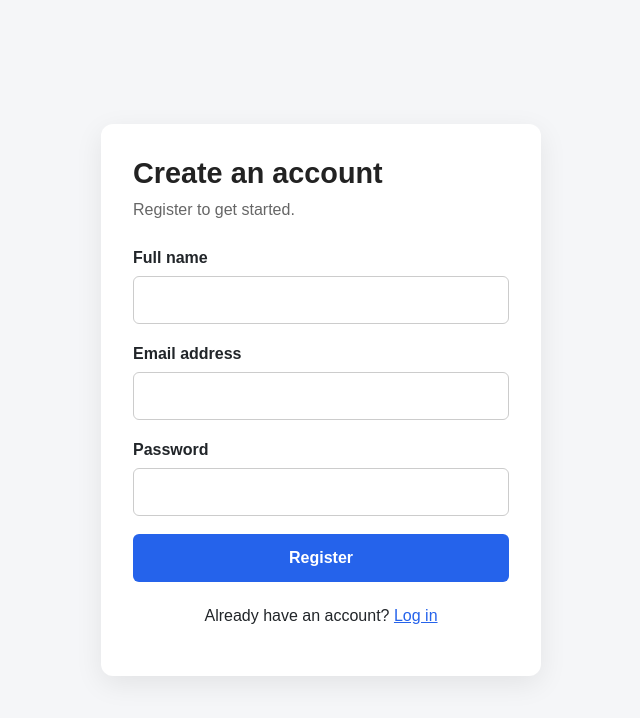
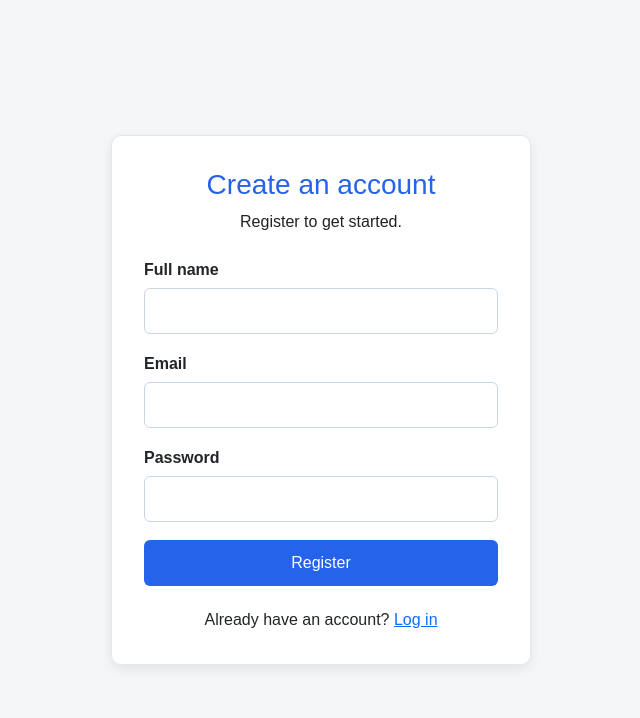
Before and after one commit to abdisawaritu/authentication-system, a React (Vite) app in the folder client/: page /register in a window 1280 px wide. Shown: the top 718 px of the page, without its empty margins (319-959 px from the left). Built offline with nearby package versions, Linux system fonts and the light colour scheme; no server answers.

Commit message:
Implement shared authentication state and protected dashboard

```diff
--- a/client/package.json
+++ b/client/package.json
@@ -14,7 +14,8 @@
     "bootstrap": "^5.3.8",
     "react": "^19.3.1",
     "react-dom": "^19.3.1",
-    "react-router": "^8.5.0"
+    "react-router": "^8.5.0",
+    "react-router-dom": "^7.18.4"
   },
   "devDependencies": {
     "@eslint/js": "^10.0.1",
--- a/client/src/App.jsx
+++ b/client/src/App.jsx
@@ -1,15 +1,26 @@
-import { useState } from "react";
+import { Navigate, Route, Routes } from "react-router-dom";
+
+import Login from "./pages/Login";
 import Register from "./pages/Register";
-import Login from "./pages/Login";
+import Dashboard from "./pages/Dashboard";
+import ProtectedRoute from "./components/ProtectedRoute";
 
 function App() {
-  const [currentPage, setCurrentPage] = useState("register");
+  return (
+    <Routes>
+      <Route path="/" element={<Navigate to="/login" replace />} />
 
-  if (currentPage === "login") {
-    return <Login onSwitchToRegister={() => setCurrentPage("register")} />;
-  }
+      <Route path="/login" element={<Login />} />
 
-  return <Register onSwitchToLogin={() => setCurrentPage("login")} />;
+      <Route path="/register" element={<Register />} />
+
+      <Route element={<ProtectedRoute />}>
+        <Route path="/dashboard" element={<Dashboard />} />
+      </Route>
+
+      <Route path="*" element={<Navigate to="/login" replace />} />
+    </Routes>
+  );
 }
 
 export default App;
--- /dev/null
+++ b/client/src/components/ProtectedRoute.jsx
@@ -0,0 +1,22 @@
+import { Navigate, Outlet, useLocation } from "react-router-dom";
+import { useAuth } from "../context/AuthContext";
+
+function ProtectedRoute() {
+  const { user, loading } = useAuth();
+  const location = useLocation();
+
+  // Wait for the backend session check to finish.
+  if (loading) {
+    return <p className="text-center mt-5">Checking your session...</p>;
+  }
+
+  // Send unauthenticated users to login.
+  if (!user) {
+    return <Navigate to="/login" replace state={{ from: location }} />;
+  }
+
+  // Render the protected page.
+  return <Outlet />;
+}
+
+export default ProtectedRoute;
--- /dev/null
+++ b/client/src/context/AuthContext.jsx
@@ -0,0 +1,98 @@
+import {
+  createContext,
+  useCallback,
+  useContext,
+  useEffect,
+  useState,
+} from "react";
+
+import { apiRequest } from "../services/api";
+
+const AuthContext = createContext(null);
+
+export function AuthProvider({ children }) {
+  const [user, setUser] = useState(null);
+  const [loading, setLoading] = useState(true);
+
+  // Check the current user's session with the backend.
+  const refreshUser = useCallback(async () => {
+    try {
+      const data = await apiRequest("/auth/me");
+
+      setUser(data.user);
+      return data.user;
+    } catch (error) {
+      // A 401 means there is no valid logged-in session.
+      if (error.status === 401) {
+        setUser(null);
+        return null;
+      }
+
+      // Network or server errors are different from a 401.
+      throw error;
+    } finally {
+      setLoading(false);
+    }
+  }, []);
+
+  // Run once when the authentication provider is mounted.
+  useEffect(() => {
+    refreshUser().catch((error) => {
+      console.error("Unable to check authentication:", error);
+      setUser(null);
+    });
+  }, [refreshUser]);
+
+  // Log in and retrieve the authenticated user.
+  const loginUser = async (email, password) => {
+    await apiRequest("/auth/login", {
+      method: "POST",
+      body: JSON.stringify({ email, password }),
+    });
+
+    const data = await apiRequest("/auth/me");
+
+    setUser(data.user);
+    return data.user;
+  };
+
+  // Register an account. Registration does not automatically log in.
+  const registerUser = async (name, email, password) => {
+    return apiRequest("/auth/register", {
+      method: "POST",
+      body: JSON.stringify({ name, email, password }),
+    });
+  };
+
+  // Log out through Express, then clear React's shared user state.
+  const logoutUser = async () => {
+    await apiRequest("/auth/logout", {
+      method: "POST",
+    });
+
+    setUser(null);
+  };
+
+  const value = {
+    user,
+    loading,
+    refreshUser,
+    loginUser,
+    registerUser,
+    logoutUser,
+    isAuthenticated: Boolean(user),
+  };
+
+  return <AuthContext.Provider value={value}>{children}</AuthContext.Provider>;
+}
+
+// A convenient way for any component to access authentication.
+export function useAuth() {
+  const context = useContext(AuthContext);
+
+  if (context === null) {
+    throw new Error("useAuth must be used inside an AuthProvider.");
+  }
+
+  return context;
+}
--- a/client/src/main.jsx
+++ b/client/src/main.jsx
@@ -1,11 +1,19 @@
 import { StrictMode } from "react";
 import { createRoot } from "react-dom/client";
+import { BrowserRouter } from "react-router-dom";
+
 import "bootstrap/dist/css/bootstrap.min.css";
 import "./index.css";
-import App from "./App.jsx";
+
+import App from "./App";
+import { AuthProvider } from "./context/AuthContext";
 
 createRoot(document.getElementById("root")).render(
   <StrictMode>
-    <App />
+    <BrowserRouter>
+      <AuthProvider>
+        <App />
+      </AuthProvider>
+    </BrowserRouter>
   </StrictMode>,
 );
--- a/client/src/pages/Dashboard.jsx
+++ b/client/src/pages/Dashboard.jsx
@@ -0,0 +1,64 @@
+import { useState } from "react";
+import { useNavigate } from "react-router-dom";
+
+import { useAuth } from "../context/AuthContext";
+import styles from "./Dashboard.module.css";
+
+function Dashboard() {
+  const { user, logoutUser } = useAuth();
+  const navigate = useNavigate();
+
+  const [errorMessage, setErrorMessage] = useState("");
+  const [isLoggingOut, setIsLoggingOut] = useState(false);
+
+  async function handleLogout() {
+    setErrorMessage("");
+    setIsLoggingOut(true);
+
+    try {
+      await logoutUser();
+      navigate("/login", { replace: true });
+    } catch (error) {
+      setErrorMessage(error.message || "Unable to log out. Please try again.");
+    } finally {
+      setIsLoggingOut(false);
+    }
+  }
+
+  return (
+    <main className={styles.dashboard}>
+      <section className={styles.card}>
+        <h1>Dashboard</h1>
+
+        <p className={styles.welcome}>Welcome, {user?.name || "User"}!</p>
+
+        <div className={styles.userDetails}>
+          <p>
+            <strong>Name:</strong> {user?.name}
+          </p>
+
+          <p>
+            <strong>Email:</strong> {user?.email}
+          </p>
+        </div>
+
+        {errorMessage && (
+          <p className={styles.error} role="alert">
+            {errorMessage}
+          </p>
+        )}
+
+        <button
+          className={styles.logoutButton}
+          type="button"
+          onClick={handleLogout}
+          disabled={isLoggingOut}
+        >
+          {isLoggingOut ? "Logging out..." : "Log out"}
+        </button>
+      </section>
+    </main>
+  );
+}
+
+export default Dashboard;
--- a/client/src/pages/Login.jsx
+++ b/client/src/pages/Login.jsx
@@ -1,46 +1,37 @@
 import { useState } from "react";
-import { apiRequest } from "../services/api";
+import { Link, useLocation, useNavigate } from "react-router-dom";
+
+import { useAuth } from "../context/AuthContext";
 import styles from "./Login.module.css";
 
-function Login({ onSwitchToRegister }) {
-  const [formData, setFormData] = useState({
-    email: "",
-    password: "",
-  });
+function Login() {
+  const { loginUser } = useAuth();
 
-  const [status, setStatus] = useState("");
-  const [error, setError] = useState("");
+  const navigate = useNavigate();
+  const location = useLocation();
+
+  const [email, setEmail] = useState("");
+  const [password, setPassword] = useState("");
+  const [errorMessage, setErrorMessage] = useState("");
   const [isSubmitting, setIsSubmitting] = useState(false);
 
-  function handleChange(event) {
-    const { name, value } = event.target;
-
-    setFormData((previousData) => ({
-      ...previousData,
-      [name]: value,
-    }));
-  }
+  const registrationMessage = location.state?.message;
 
   async function handleSubmit(event) {
     event.preventDefault();
 
-    setStatus("");
-    setError("");
+    setErrorMessage("");
     setIsSubmitting(true);
 
     try {
-      const data = await apiRequest("/auth/login", {
-        method: "POST",
-        body: JSON.stringify(formData),
-      });
+      await loginUser(email, password);
 
-      setStatus(data.message || "Login successful.");
-      setFormData({
-        email: "",
-        password: "",
-      });
-    } catch (err) {
-      setError(err.message || "Login failed. Please try again.");
+      // Return to the originally requested page, or the dashboard.
+      const destination = location.state?.from?.pathname || "/dashboard";
+
+      navigate(destination, { replace: true });
+    } catch (error) {
+      setErrorMessage(error.message || "Login failed. Please try again.");
     } finally {
       setIsSubmitting(false);
     }
@@ -49,50 +40,53 @@ function Login({ onSwitchToRegister }) {
   return (
     <main className={styles.page}>
       <section className={styles.card}>
-        <h1 className={styles.title}>Welcome back</h1>
-        <p className={styles.subtitle}>Log in to your account.</p>
+        <h1 className={styles.title}>Log in</h1>
 
-        <form onSubmit={handleSubmit}>
+        <p className={styles.description}>
+          Enter your account details to continue.
+        </p>
+
+        {registrationMessage && (
+          <p className={styles.success} role="status">
+            {registrationMessage}
+          </p>
+        )}
+
+        {errorMessage && (
+          <p className={styles.error} role="alert">
+            {errorMessage}
+          </p>
+        )}
+
+        <form className={styles.form} onSubmit={handleSubmit}>
           <div className={styles.field}>
-            <label htmlFor="login-email">Email address</label>
+            <label htmlFor="login-email">Email</label>
+
             <input
               id="login-email"
-              name="email"
               type="email"
               autoComplete="email"
-              value={formData.email}
-              onChange={handleChange}
+              value={email}
+              onChange={(event) => setEmail(event.target.value)}
               required
             />
           </div>
 
           <div className={styles.field}>
             <label htmlFor="login-password">Password</label>
+
             <input
               id="login-password"
-              name="password"
               type="password"
               autoComplete="current-password"
-              value={formData.password}
-              onChange={handleChange}
+              value={password}
+              onChange={(event) => setPassword(event.target.value)}
               required
             />
           </div>
 
-          {error && (
-            <p className={styles.error} role="alert">
-              {error}
-            </p>
-          )}
-
-          {status && (
-            <p className={styles.success} role="status">
-              {status}
-            </p>
-          )}
-
           <button
-            className={styles.submitButton}
+            className={styles.button}
             type="submit"
             disabled={isSubmitting}
           >
@@ -100,15 +94,8 @@ function Login({ onSwitchToRegister }) {
           </button>
         </form>
 
-        <p className={styles.switchText}>
-          Don't have an account?{" "}
-          <button
-            type="button"
-            className={styles.linkButton}
-            onClick={onSwitchToRegister}
-          >
-            Register
-          </button>
+        <p className={styles.footer}>
+          Don't have an account? <Link to="/register">Register</Link>
         </p>
       </section>
     </main>
--- a/client/src/pages/Register.jsx
+++ b/client/src/pages/Register.jsx
@@ -1,49 +1,39 @@
 import { useState } from "react";
-import { apiRequest } from "../services/api";
+import { Link, useNavigate } from "react-router-dom";
+
+import { useAuth } from "../context/AuthContext";
 import styles from "./Register.module.css";
 
-function Register({ onSwitchToLogin }) {
-  const [formData, setFormData] = useState({
-    name: "",
-    email: "",
-    password: "",
-  });
+function Register() {
+  const { registerUser } = useAuth();
+  const navigate = useNavigate();
 
-  const [status, setStatus] = useState("");
-  const [error, setError] = useState("");
+  const [name, setName] = useState("");
+  const [email, setEmail] = useState("");
+  const [password, setPassword] = useState("");
+  const [errorMessage, setErrorMessage] = useState("");
   const [isSubmitting, setIsSubmitting] = useState(false);
-
-  function handleChange(event) {
-    const { name, value } = event.target;
-
-    setFormData((previousData) => ({
-      ...previousData,
-      [name]: value,
-    }));
-  }
 
   async function handleSubmit(event) {
     event.preventDefault();
 
-    setStatus("");
-    setError("");
+    setErrorMessage("");
     setIsSubmitting(true);
 
     try {
-      const data = await apiRequest("/auth/register", {
-        method: "POST",
-        body: JSON.stringify(formData),
+      const data = await registerUser(name, email, password);
+
+      navigate("/login", {
+        replace: true,
+        state: {
+          message:
+            data.message || "Registration successful. You can now log in.",
+        },
       });
-
-      setStatus(data.message || "Registration successful.");
-
-      setFormData({
-        name: "",
-        email: "",
-        password: "",
-      });
-    } catch (err) {
-      setError(err.message || "Registration failed. Please try again.");
+    } catch (error) {
+      setErrorMessage(
+        error.message || "Registration failed. Please try again.",
+      );
     } finally {
       setIsSubmitting(false);
     }
@@ -53,65 +43,60 @@ function Register({ onSwitchToLogin }) {
     <main className={styles.page}>
       <section className={styles.card}>
         <h1 className={styles.title}>Create an account</h1>
-        <p className={styles.subtitle}>Register to get started.</p>
 
-        <form onSubmit={handleSubmit}>
+        <p className={styles.description}>Register to get started.</p>
+
+        {errorMessage && (
+          <p className={styles.error} role="alert">
+            {errorMessage}
+          </p>
+        )}
+
+        <form className={styles.form} onSubmit={handleSubmit}>
           <div className={styles.field}>
             <label htmlFor="register-name">Full name</label>
+
             <input
               id="register-name"
-              name="name"
               type="text"
               autoComplete="name"
-              value={formData.name}
-              onChange={handleChange}
               minLength={2}
               maxLength={100}
+              value={name}
+              onChange={(event) => setName(event.target.value)}
               required
             />
           </div>
 
           <div className={styles.field}>
-            <label htmlFor="register-email">Email address</label>
+            <label htmlFor="register-email">Email</label>
+
             <input
               id="register-email"
-              name="email"
               type="email"
               autoComplete="email"
-              value={formData.email}
-              onChange={handleChange}
+              value={email}
+              onChange={(event) => setEmail(event.target.value)}
               required
             />
           </div>
 
           <div className={styles.field}>
             <label htmlFor="register-password">Password</label>
+
             <input
               id="register-password"
-              name="password"
               type="password"
               autoComplete="new-password"
-              value={formData.password}
-              onChange={handleChange}
               minLength={8}
+              value={password}
+              onChange={(event) => setPassword(event.target.value)}
               required
             />
           </div>
 
-          {error && (
-            <p className={styles.error} role="alert">
-              {error}
-            </p>
-          )}
-
-          {status && (
-            <p className={styles.success} role="status">
-              {status}
-            </p>
-          )}
-
           <button
-            className={styles.submitButton}
+            className={styles.button}
             type="submit"
             disabled={isSubmitting}
           >
@@ -119,15 +104,8 @@ function Register({ onSwitchToLogin }) {
           </button>
         </form>
 
-        <p className={styles.switchText}>
-          Already have an account?{" "}
-          <button
-            type="button"
-            className={styles.linkButton}
-            onClick={onSwitchToLogin}
-          >
-            Log in
-          </button>
+        <p className={styles.footer}>
+          Already have an account? <Link to="/login">Log in</Link>
         </p>
       </section>
     </main>
--- a/client/src/pages/Register.module.css
+++ b/client/src/pages/Register.module.css
@@ -2,38 +2,45 @@
 .page {
   min-height: 100vh;
   display: flex;
+  justify-content: center;
   align-items: center;
-  justify-content: center;
   padding: 24px;
-  background: var(--color-background);
+  background-color: var(--color-background);
 }
 
 .card {
   width: 100%;
-  max-width: 440px;
+  max-width: 420px;
   padding: 32px;
-  background: var(--color-white);
-  border-radius: 12px;
-  box-shadow: 0 8px 28px rgba(0, 0, 0, 0.08);
+  border: 1px solid #e5e7eb;
+  border-radius: 10px;
+  background-color: var(--color-white);
+  box-shadow: 0 4px 12px rgb(0 0 0 / 8%);
 }
 
 .title {
   margin-bottom: 8px;
-  color: var(--color-text);
-  font-size: 1.8rem;
-  font-weight: 700;
+  color: var(--color-primary);
+  font-size: 28px;
+  text-align: center;
 }
 
-.subtitle {
+.description {
   margin-bottom: 24px;
-  color: #666666;
+  color: var(--color-text);
+  text-align: center;
+}
+
+.form {
+  display: flex;
+  flex-direction: column;
+  gap: 18px;
 }
 
 .field {
   display: flex;
   flex-direction: column;
   gap: 6px;
-  margin-bottom: 18px;
 }
 
 .field label {
@@ -42,8 +49,8 @@
 
 .field input {
   width: 100%;
-  padding: 11px 12px;
-  border: 1px solid #cccccc;
+  padding: 10px 12px;
+  border: 1px solid #cbd5e1;
   border-radius: 6px;
 }
 
@@ -52,40 +59,26 @@
   outline-offset: 1px;
 }
 
-.submitButton {
-  width: 100%;
-  padding: 12px;
+.button {
+  padding: 11px 16px;
   border: none;
   border-radius: 6px;
-  background: var(--color-primary);
+  background-color: var(--color-primary);
   color: white;
-  font-weight: 600;
+  cursor: pointer;
 }
 
-.submitButton:disabled {
+.button:disabled {
   cursor: not-allowed;
   opacity: 0.65;
 }
 
-.error {
-  margin-bottom: 12px;
-  color: #b42318;
-}
-
-.success {
-  margin-bottom: 12px;
-  color: #187443;
-}
-
-.switchText {
+.footer {
   margin-top: 22px;
+  margin-bottom: 0;
   text-align: center;
 }
 
-.linkButton {
-  padding: 0;
-  border: none;
-  background: transparent;
-  color: var(--color-primary);
-  text-decoration: underline;
+.error {
+  color: #b42318;
 }
```
Also changed, not shown: client/src/pages/Dashboard.module.css (+63 -0 lines), client/src/pages/Login.module.css (+33 -36 lines), 1 other file (tests, documents, lock files or other folders).
